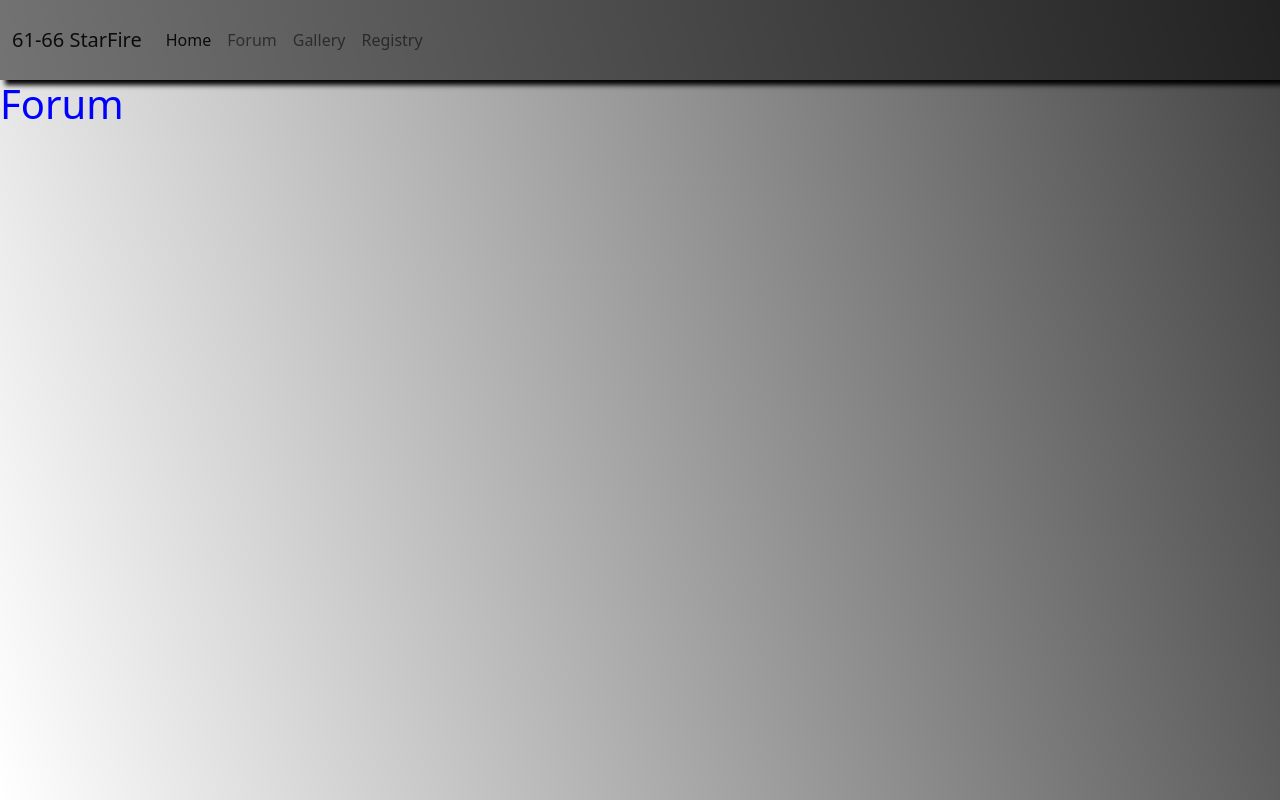
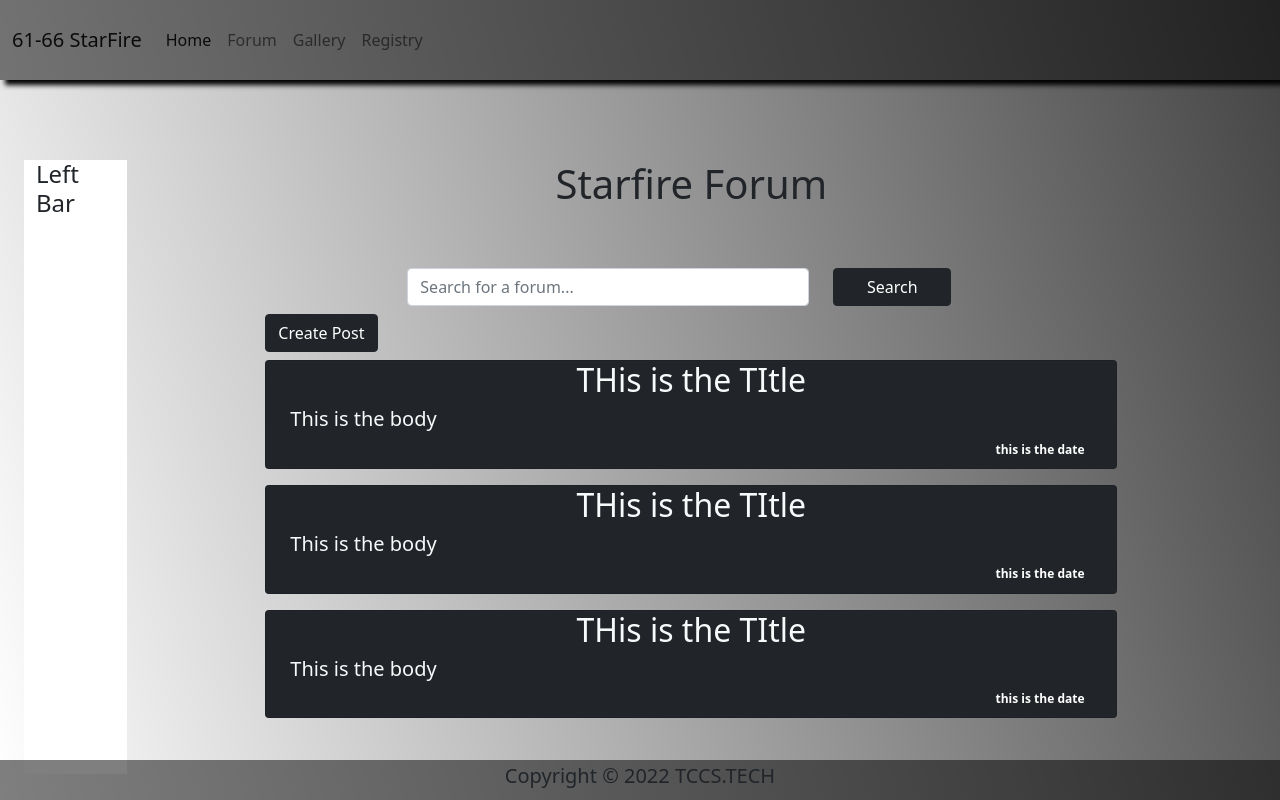
Before and after one commit to tccSolutions/starfire-registry-django, a Django app: page /forum/ in a window 1280 px wide. Run offline with Django 4.2, Linux system fonts and the light colour scheme.

Commit message:
styled forum.html

```diff
--- a/forum/views.py
+++ b/forum/views.py
@@ -1,6 +1,11 @@
 from django.shortcuts import render
 
 def forum(request):
+    posts = [
+        {"title": "THis is the TItle", "body": "This is the body", "date": "this is the date"},
+        {"title": "THis is the TItle", "body": "This is the body", "date": "this is the date"},
+        {"title": "THis is the TItle", "body": "This is the body", "date": "this is the date"}
+        ]
 
-    context = {}
+    context = {'posts': posts}
     return render(request, 'forum/forum.html', context)
--- a/static/css/forum.styles.css
+++ b/static/css/forum.styles.css
@@ -1,3 +1,3 @@
-h1{
-    color: blue;
+.search_btn{
+    max-width:20em;
 }
--- a/static/css/styles.css
+++ b/static/css/styles.css
@@ -14,22 +14,29 @@ nav{
     background-color: rgba(0, 0, 0, 0.5);
     min-height:5em;
     box-shadow: 5px 5px 5px black;
+    margin-bottom: 5em;
 }
 
-#navbarNav{
-    justify-content: start;
-}
 
 .page-content{
     display:flex;
     flex-direction: column;
-    width:100%;
-    height: 100%;
+    align-items: center;
+    justify-content: center;
+    margin:0;
 }
 
 footer{
     display:flex;
+    align-items: center;
     background-color:  rgba(0, 0, 0, 0.5) ;
     width:100%;
+    height:2.5em;
+    position: absolute;
+    bottom:0;
+    margin-top:5em;
+}
+footer div{
+    display: flex;
     justify-content: center;
 }
--- a/templates/forum/forum.html
+++ b/templates/forum/forum.html
@@ -7,5 +7,51 @@
 {%endblock%}
 
 {%block content%}
-<h1>Forum</h1>
+
+
+<div class='container-fluid row'>
+  <!-- Left Bar -->
+  <div class='col-1 d-none d-xl-flex bg-white '>
+    <h4>Left Bar</h4>
+  </div>
+
+  <!-- Main Content -->
+  <div class='container mb-5 col-md-12 col-xl-9'>
+    <!-- Header -->
+    <div class="container mb-5">
+      <div class="row">
+        <div class='col-12 text-center'>
+          <h1>Starfire Forum</h1>
+        </div>
+      </div>
+    </div>
+    <!-- Search Form -->
+    <form>
+      <div class='row d-flex justify-content-center container-fluid'>
+        <div class='col-xl-6 col-md-9 col-sm-12 '>
+          <input class='form-control mt-1' type='text' placeholder="Search for a forum..." aria-label="Search">
+        </div>
+        <div class='col-xl-2 col-md-2'>
+          <button class='btn btn-dark w-100 mt-1'>Search</button>
+        </div>
+
+      </div>
+    </form>
+    <!-- Forum Posts -->
+    <div class="d-flex flex-column container-fluid align-items-center">
+      <div class="col-12 mt-2">
+        <button class="btn btn-dark">Create Post</button>
+      </div>
+      {% for post in posts %}
+      <div class='card bg-dark text-light col-12 my-2'>
+        <div class=" d-flex flex-column container">
+          <h2 class='mx-auto'>{{post.title}}</h2>
+          <h5>{{post.body}}</h5>
+          <h6 class='ms-auto badge'>{{post.date}}</h6>
+        </div>
+      </div>
+      {%endfor%}
+    </div>
+  </div>
+</div>
 {%endblock%}
--- a/templates/main.html
+++ b/templates/main.html
@@ -31,7 +31,7 @@
                 <span class="navbar-toggler-icon"></span>
             </button>
             <div class="collapse navbar-collapse" id="navbarNav">
-                <ul class="navbar-nav">
+                <ul class="navbar-nav me-auto">
                     <li class="nav-item">
                         <a class="nav-link active" aria-current="page" href="{% url 'home' %}">Home</a>
                     </li>
@@ -48,7 +48,7 @@
             </div>
         </div>
     </nav>
-    <div class='page-content'>
+    <div class='page-content conatiner-fluid'>
         <!-- Dynamic Content -->
         {%block content%}
         {%endblock%}
@@ -63,7 +63,10 @@
         crossorigin="anonymous"></script>
 </body>
 <footer>
-    <h5>Copyright © 2022 TCCS.TECH</h5>
+    <div class="container-fluid text-align-center">
+        <h5>Copyright © 2022 TCCS.TECH</h5>
+    </div>
+
 </footer>
 
 </html>
```
